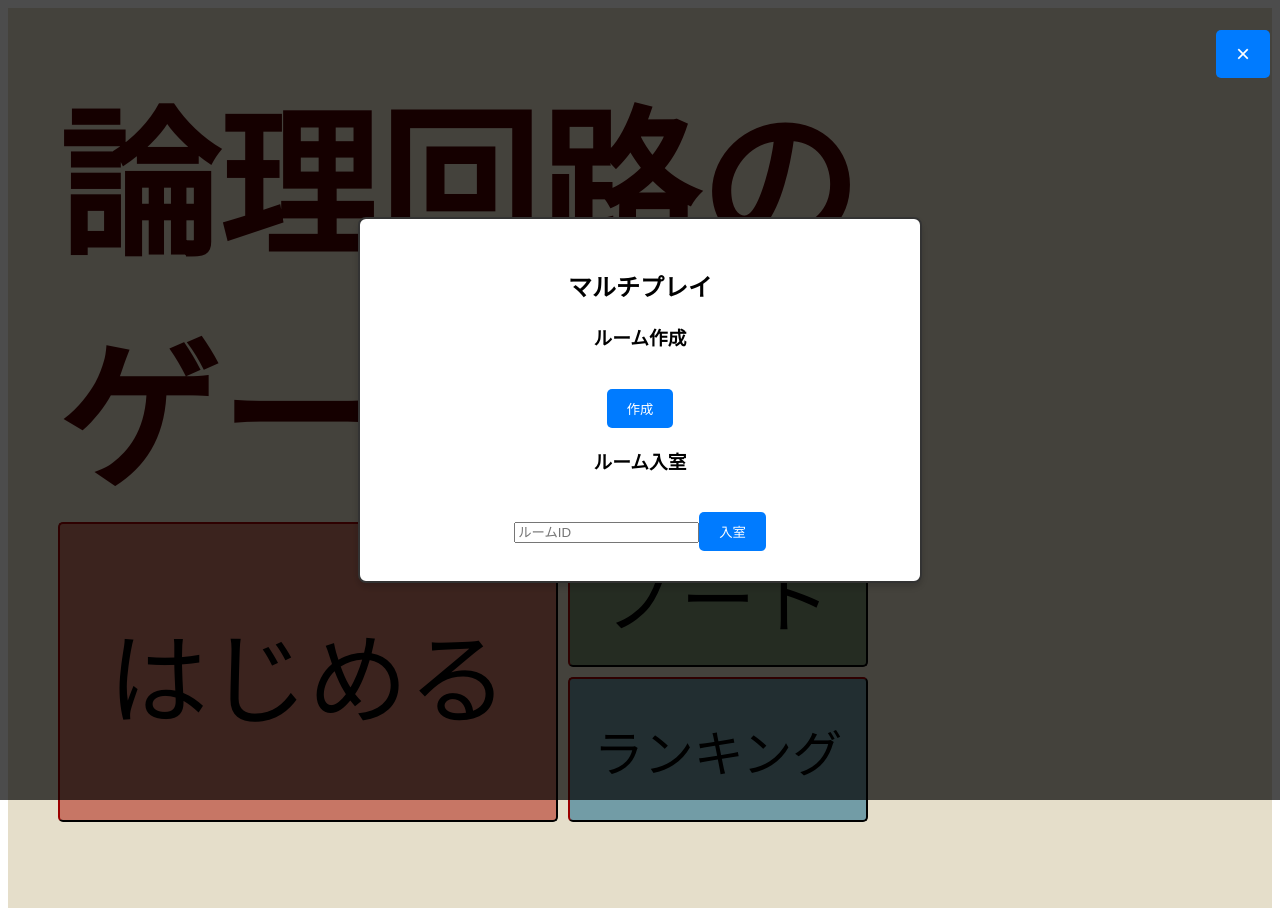
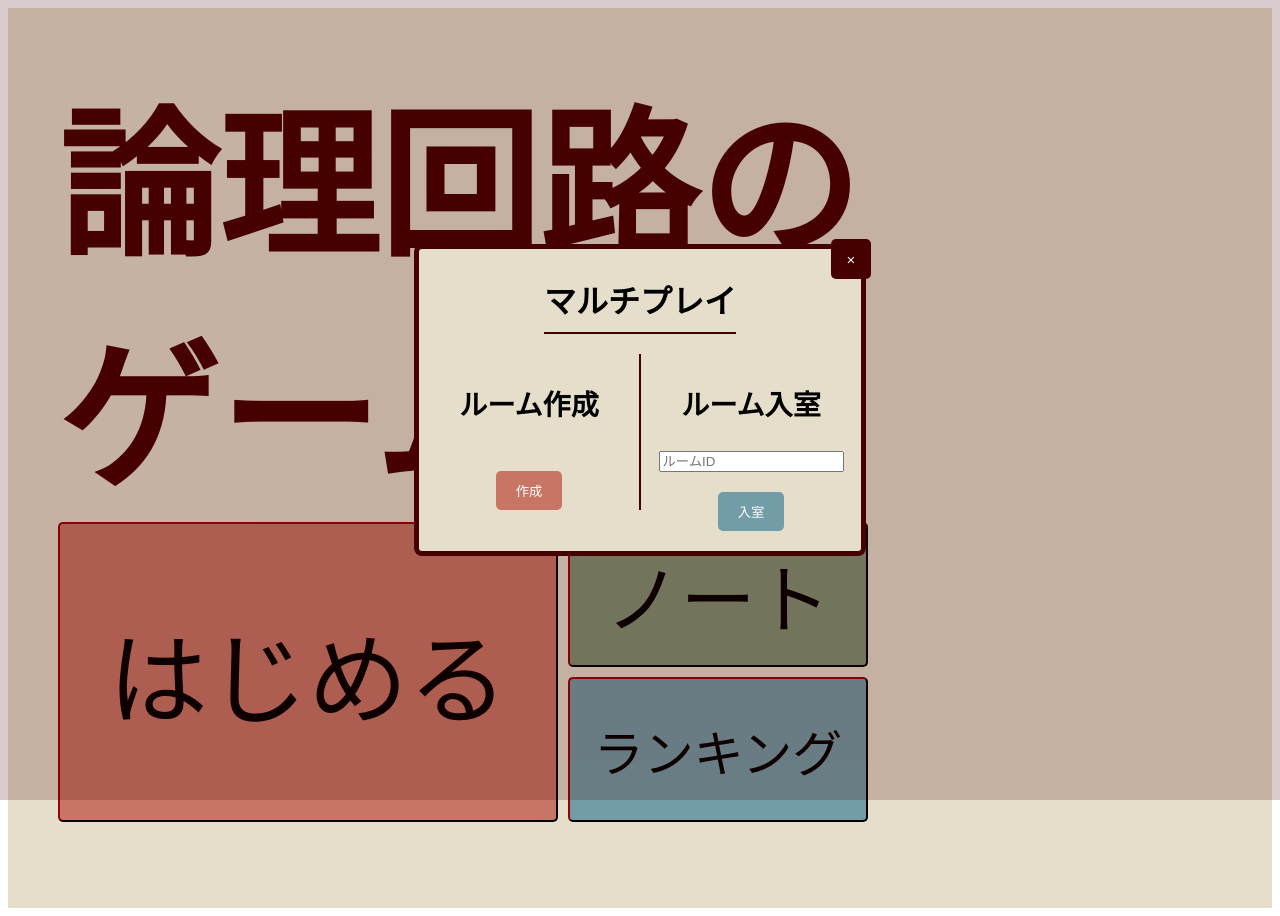
Before and after one commit to sono0418/logic_SLG, a React (Vite) app in the folder frontend/: page / in a window 1280 px wide. Both pictures are taken after a click on the button "はじめる". Built offline with nearby package versions, Linux system fonts and the light colour scheme.

Commit message:
タイトル画面UI更新

```diff
--- a/frontend/src/components/Popups/PopUp.css
+++ b/frontend/src/components/Popups/PopUp.css
@@ -4,27 +4,101 @@
   left: 0;
   width: 100%;
   height: 100%;
-  background-color: rgba(0, 0, 0, 0.7);
+  background-color: rgba(72,0,0,0.2);
   display: flex;
   justify-content: center;
   align-items: center;
-  z-index: 1000;
+  z-index: 999;
 }
 
 /* ポップアップのコンテンツ部分 */
 .popup-content {
-  background-color: #ffffff; /* ★ 背景色を白に設定 */
-  border: 2px solid #333333; /* ★ 2pxの実線で濃い灰色の囲み線 */
+  position: relative;
+  display: flex;
+  flex-direction: column; /* 子要素を縦に並べる */
+  align-items: center; /* 子要素を水平方向の中央に揃える */
+  background-color: #E5DECA;
+  border: 5px solid #470000;
   border-radius: 8px; /* 角を少し丸める */
-  padding: 30px;
-  box-shadow: 0 4px 8px rgba(0, 0, 0, 0.2); /* 影を追加して立体感を出す */
-  width: 80%; /* 幅を画面の80%にする */
-  max-width: 500px; /* 最大幅を設定 */
-  text-align: center;
+
+}
+.popup-content h2 {
+  border-bottom: 2px solid #470000; /* 線の太さ、種類、色を指定 */
+  padding-bottom: 10px; /* 線と下の要素の間に余白を作る */
+  margin-bottom: 20px; /* 線と下の要素の間にさらに大きな余白を作る */
+  font-size: 32px;
 }
 
+/*PopupAの中身を横並びに*/
+.PopupA {
+  display: flex;
+  flex-direction: row;
+  flex-wrap: nowrap;
+  justify-content: space-around;
+  align-items: flex-start;
+  width: 100%;
+}
+
+.content-left {
+  display: flex;
+  flex-direction: column;
+  margin: 0px 0px 20px 20px;
+  border-right: 2px solid #470000; /* 縦線を追加 */
+  padding-right: 20px; /* 線と右側のコンテンツの間に余白を作る */
+  align-items: center;
+  justify-content: flex-start;
+  font-size: 24px;
+  width: 180px;
+}
+.content-right {
+  display: flex;
+  flex-direction: column;
+  margin: 0px 20px 20px 20px;;
+  align-items: center;
+  justify-content: flex-start;
+  font-size: 24px;
+  width: 180px;
+}
+
+
 /* ポップアップ内のボタン */
-.popup-content button {
+.popup-close-button{
+  position: absolute; /* 親要素を基準に絶対配置 */
+  top: -10px;        /* 上から少しはみ出すように調整 */
+  right: -10px;      /* 右から少しはみ出すように調整 */
+  width: 40px;      /* 幅を30pxに設定 */
+  height: 40px;
+  border-radius: 5px;
+  font-size: 15px;
+  justify-content: center; /* 水平方向の中央揃え */
+  align-items: center;     /* 垂直方向の中央揃え */
+  border: none;
+  background-color: #470000;
+  color: white;
+  cursor: pointer;
+  display: flex;
+  z-index: 1000;
+}
+.redbutton {
+  margin-top: 20px;
+  padding: 10px 20px;
+  border: none;
+  border-radius: 5px;
+  background-color: #C77665;
+  color: white;
+  cursor: pointer;
+}
+.bluebutton{
+  margin-top: 20px;
+  padding: 10px 20px;
+  border: none;
+  border-radius: 5px;
+  background-color: #729CA6;
+  color: white;
+  cursor: pointer;
+}
+
+/*  .popup-content button {
   margin-top: 20px;
   padding: 10px 20px;
   border: none;
@@ -37,19 +111,4 @@
 .popup-content button:hover {
   background-color: #0056b3;
 }
-
-/* ポップアップの閉じるボタン（もしあれば） */
-.popup-close-button {
-  position: absolute;
-  top: 10px;
-  right: 10px;
-  background: none;
-  border: none;
-  font-size: 1.5em;
-  cursor: pointer;
-  color: #555;
-}
-
-.popup-close-button:hover {
-  color: #000;
-}
+*/
--- a/frontend/src/components/Popups/PopUpA.tsx
+++ b/frontend/src/components/Popups/PopUpA.tsx
@@ -108,17 +108,15 @@ const PopUpA: React.FC<PopUpProps> = ({ onClose }) => {
         <button className="popup-close-button" onClick={onClose}>
           &times;
         </button>
-
         <h2>マルチプレイ</h2>
-
-        <div>
+        <div className = "PopupA">
+          <div className='content-left'>
             <h3>ルーム作成</h3>
-          <button onClick={handleCreateRoom} disabled={isLoading}>
+            <button className='redbutton' onClick={handleCreateRoom} disabled={isLoading}>
               {isLoading ? '作成中...' : '作成'}
             </button>
           </div>
-
-        <div>
+          <div className='content-right'>
             <h3>ルーム入室</h3>
             <input
               type="text"
@@ -127,11 +125,11 @@ const PopUpA: React.FC<PopUpProps> = ({ onClose }) => {
               onChange={(e) => setInputRoomId(e.target.value)}
               disabled={isLoading}
             />
-          <button onClick={handleJoinRoom} disabled={isLoading || !inputRoomId}>
+            <button className='bluebutton' onClick={handleJoinRoom} disabled={isLoading || !inputRoomId}>
               {isLoading ? '入室中...' : '入室'}
             </button>
           </div>
-
+        </div>
         {error && <p style={{ color: 'red' }}>エラー: {error}</p>}
       </div>
     </div>
--- a/frontend/src/components/Popups/PopUpB.tsx
+++ b/frontend/src/components/Popups/PopUpB.tsx
@@ -32,20 +32,21 @@ const PopUpB: React.FC<PopUpProps> = ({ onClose }) => {
   return (
     <div className="popup-overlay">
       <div className="popup-content">
+        <button className="popup-close-button" onClick={onClose}>
+          &times;
+        </button>
         <h2>ノート</h2>
         <p>{notePages[currentPage]}</p>
 
         <div>
-          <button onClick={handlePrevPage} disabled={currentPage === 0}>
+          <button className='redbutton' onClick={handlePrevPage} disabled={currentPage === 0}>
             左へ
           </button>
           <span> {currentPage + 1} / {notePages.length} </span>
-          <button onClick={handleNextPage} disabled={currentPage === notePages.length - 1}>
+          <button className='bluebutton' onClick={handleNextPage} disabled={currentPage === notePages.length - 1}>
             右へ
           </button>
         </div>
-
-        <button onClick={onClose}>閉じる</button>
       </div>
     </div>
   );
--- a/frontend/src/components/Popups/PopUpC.tsx
+++ b/frontend/src/components/Popups/PopUpC.tsx
@@ -48,6 +48,9 @@ const PopUpC: React.FC<PopUpProps> = ({ onClose }) => {
   return (
     <div className="popup-overlay">
       <div className="popup-content">
+        <button className="popup-close-button" onClick={onClose}>
+          &times;
+        </button>
         <h2>ランキング</h2>
         {isLoading ? (
           <p>ランキングを読み込み中...</p>
@@ -60,7 +63,6 @@ const PopUpC: React.FC<PopUpProps> = ({ onClose }) => {
             ))}
           </ol>
         )}
-        <button onClick={onClose}>閉じる</button>
       </div>
     </div>
   );
```
Lines whose indentation alone changed are shown as unchanged.
